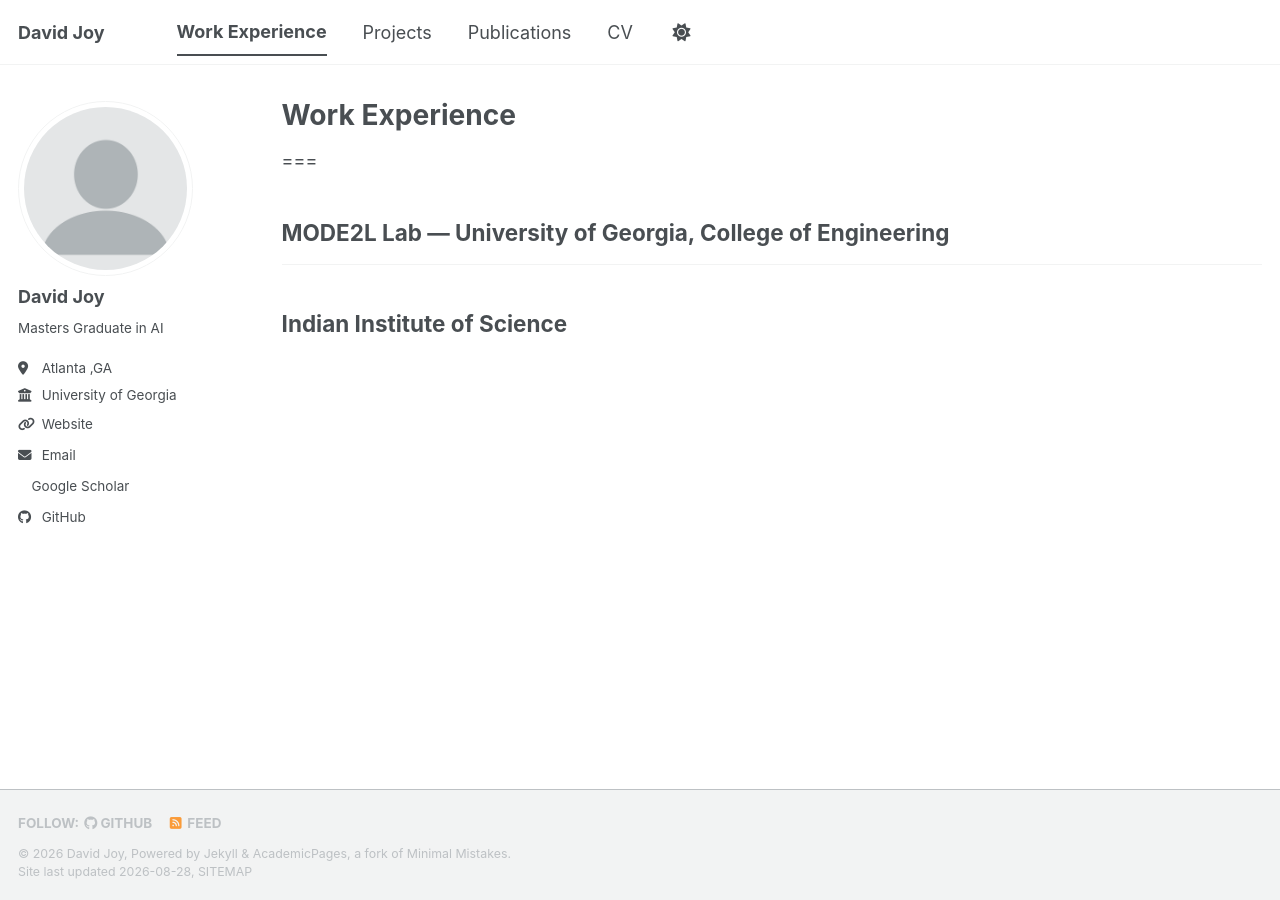
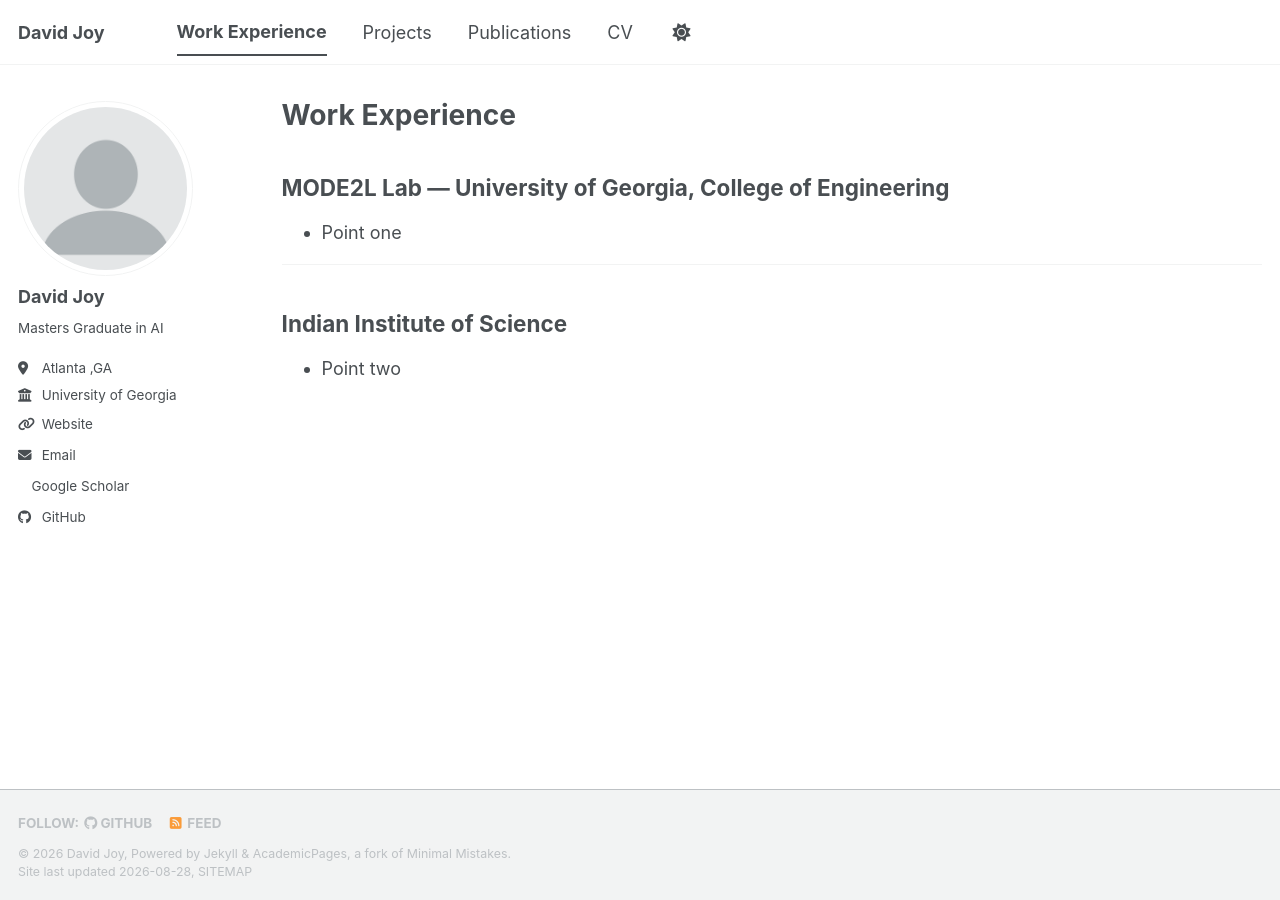
Before and after one commit to davidjoyme/davidjoyme.github.io, a Jekyll site: the page built from _pages/experience.md, in a window 1280 px wide. Built offline with Jekyll 4.4.1, drawn with Linux system fonts in a browser that asks for light colours; a style sheet for code colours, icons or effects is not loaded.

Commit message:
experience page

```diff
--- a/_pages/experience.md
+++ b/_pages/experience.md
@@ -6,11 +6,16 @@ permalink: /experience/
 author_profile: true
 ---
 
-===
+
 ## MODE2L Lab — University of Georgia, College of Engineering
+
+* Point one
+
 
 
 
 ---
 
 ## Indian Institute of Science
+
+* Point two
```
